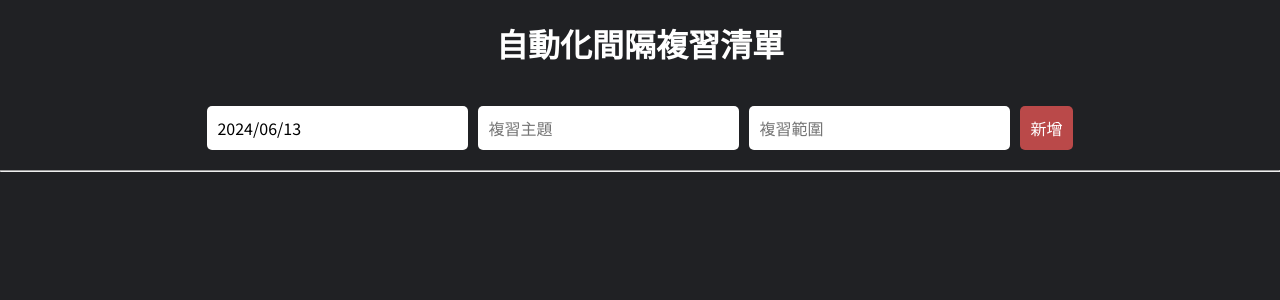
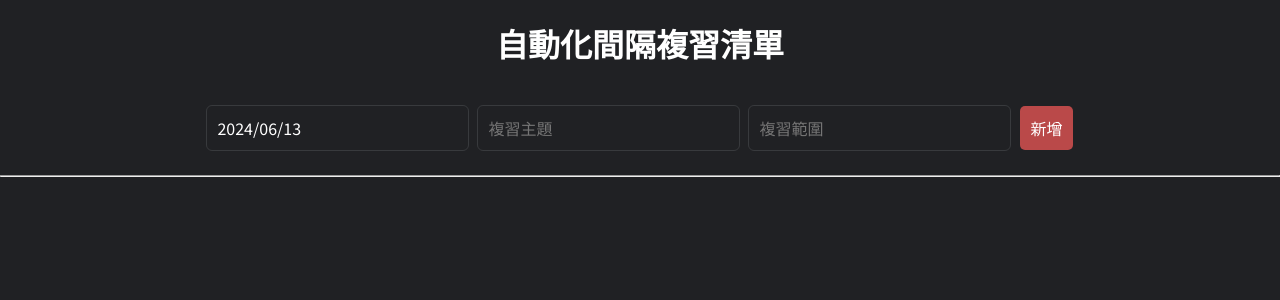
Before and after one commit to adens123/spaced-repetition, a React (Vite) app: page / in a window 1280 px wide. Shown: the top 300 px of the page. Built offline with nearby package versions, Linux system fonts and the light colour scheme.

Commit message:
Finished dark mode

```diff
--- a/src/App.jsx
+++ b/src/App.jsx
@@ -68,7 +68,7 @@ function App() {
           自動化間隔複習清單
         </h1>
         <AddTodo todos={todos} setTodos={setTodos} handleModal={handleModal} />
-        <hr />
+        <hr style={{ marginTop: "5px", marginBottom: "5px" }} />
         <TodoCardList>
           {newTodos.map((item, index) => {
             return (
--- a/src/components/Modal/modal.css
+++ b/src/components/Modal/modal.css
@@ -12,7 +12,7 @@
 
 .modal-content {
   position: relative;
-  background-color: lightblue;
+  background-color: #555;
   padding: 20px;
   border-radius: 5px;
   box-shadow: 0 0 10px rgba(0, 0, 0, 0.5);
--- a/src/components/Todo/index.jsx
+++ b/src/components/Todo/index.jsx
@@ -59,7 +59,7 @@ const Todo = ({
         </svg>
         <span
           style={{
-            color: isDone ? "#dfdfdf" : "#555",
+            color: isDone ? "#555" : "#fff",
             textDecoration: isDone ? "line-through" : "none"
           }}>
           <span style={{ fontWeight: "bold" }}>{subject}</span> - {content}
--- a/src/components/TodoCard/index.jsx
+++ b/src/components/TodoCard/index.jsx
@@ -4,7 +4,6 @@ const TodoCard = ({ reviewDate, todos, allTodos, setTodos, handleModal }) => {
   return (
     <div
       style={{
-        color: "#555555",
         backgroundColor:
           reviewDate ===
           new Date().toLocaleDateString("zh-TW", {
@@ -12,24 +11,24 @@ const TodoCard = ({ reviewDate, todos, allTodos, setTodos, handleModal }) => {
             month: "2-digit",
             day: "2-digit"
           })
-            ? "pink"
-            : "#fff",
-        border: "1px solid #ccc",
-        padding: "0 8px",
+            ? "#888"
+            : "#444",
+        padding: "8px 8px 16px 8px",
         borderRadius: "8px"
       }}>
       <h3
         style={{
-          borderBottom: "1px solid #639669",
+          borderBottom: "1px solid #fff",
           padding: "8px",
           display: "flex",
-          justifyContent: "space-between"
+          justifyContent: "space-between",
+          marginBottom: "10px"
         }}>
         {reviewDate}
         <span
           style={{
             color: "white",
-            backgroundColor: "lightblue",
+            backgroundColor: "#373737",
             padding: "0 6px",
             borderRadius: "3px",
             cursor: "pointer"
--- a/src/components/TodoCardList/todoCardList.css
+++ b/src/components/TodoCardList/todoCardList.css
@@ -1,7 +1,7 @@
 .todo-card-list {
   display: grid;
   grid-template-columns: 1fr;
-  gap: 10px;
+  gap: 24px;
   padding: 10px;
 }
 
--- a/src/index.css
+++ b/src/index.css
@@ -10,6 +10,12 @@ body {
   font-family: "Noto Sans TC", sans-serif;
   color: #fff;
   background-color: #202124;
+}
+
+input {
+  color: #fff;
+  background-color: #202124;
+  outline: 1px solid #383a3d;
 }
 
 input,
```
